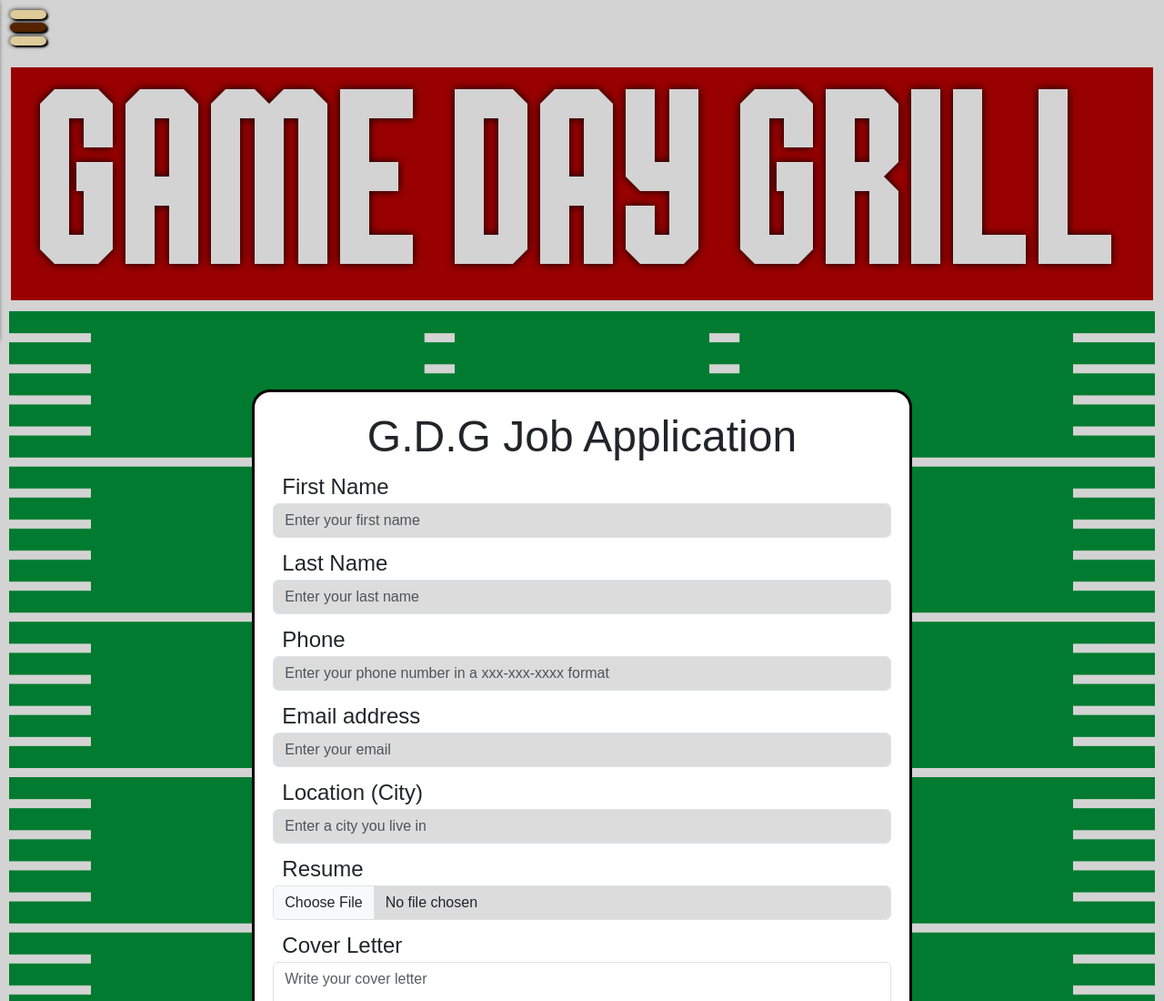
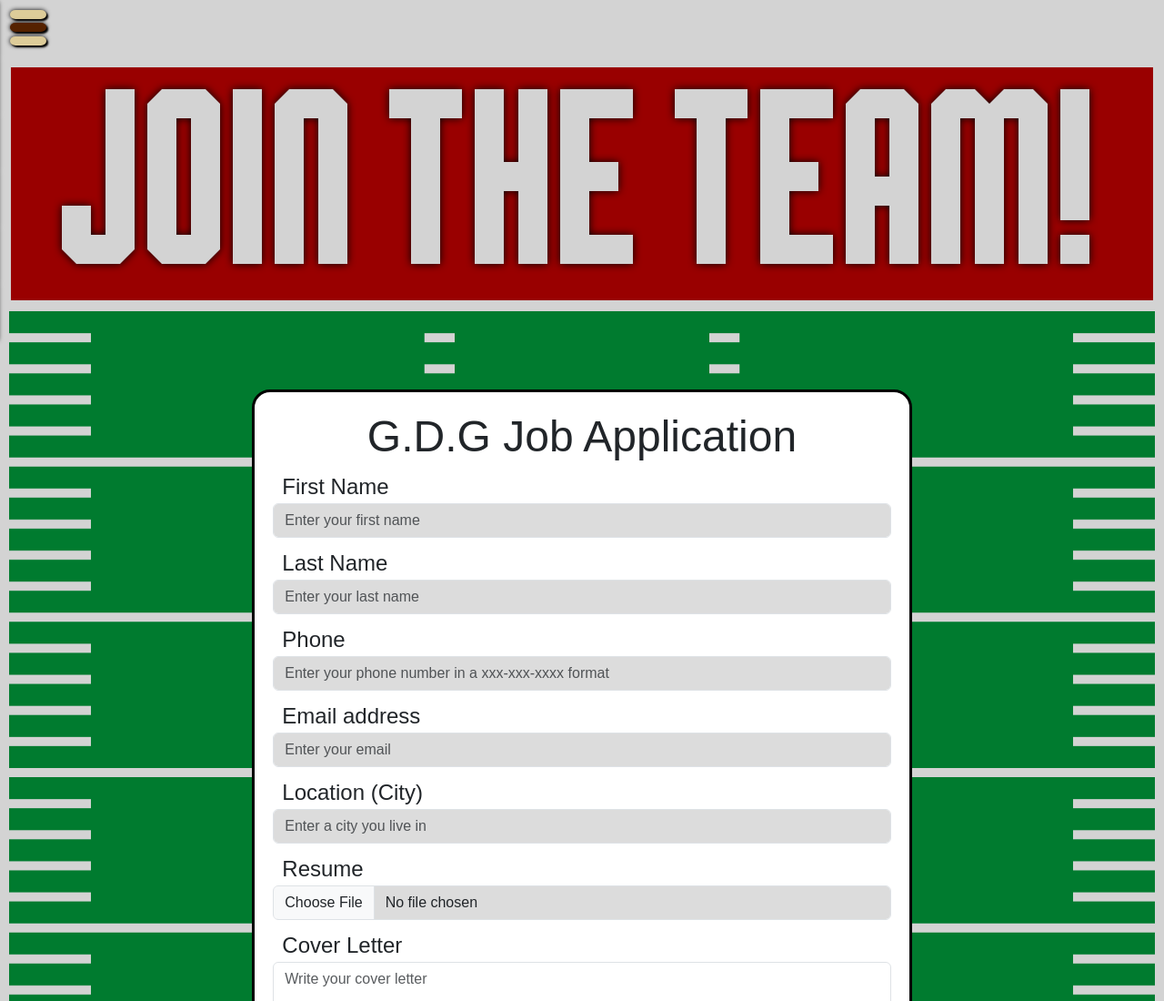
Before and after one commit to kaden-emrich/game-day-grill, a plain HTML site: page hiring-form.html in a window 1280 px wide. Shown: the top 1100 px of the page at 91% size. Drawn offline with nearby package versions, Linux system fonts and the light colour scheme.

Commit message:
headers title change

```diff
--- a/hiring-form.html
+++ b/hiring-form.html
@@ -11,7 +11,7 @@
   <link rel="stylesheet" href="styles/magic-hamburger-style.css">
   <link rel="stylesheet" href="styles/main-style.css">
 
-  <title>Game Day Grill</title>
+  <title>Hiring</title>
 
 
 </head>
@@ -26,7 +26,7 @@
             <li><a>Order</a></li>
             <li><a href="contact-page.html">Contact-us</a></li>
             <li><a href="about-us.html">About us</a></li>
-            <li><a href="hiring-form.html">Join Our Team</a></li>
+            <li><a href="hiring-form.html">Join The Team</a></li>
         </ul>
     </div>
     <div id="hamburger-wrapper">
@@ -39,7 +39,7 @@
 </nav>
 
     <div class="endzone">
-        <h1 class="endzone-text">GAME DAY GRILL</h1>
+        <h1 class="endzone-text">JOIN THE TEAM!</h1>
     </div>
 
     <main class="home-main">
```
Also changed, not shown: about-us.html (+4 -4 lines), contact-page.html (+3 -3 lines), hiring-form-success.html (+3 -3 lines), index.html (+1 -1 lines), order-form-success.html (+3 -3 lines).
